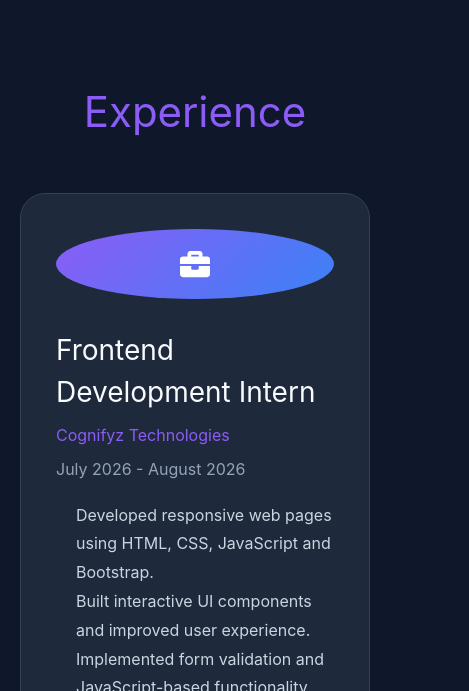
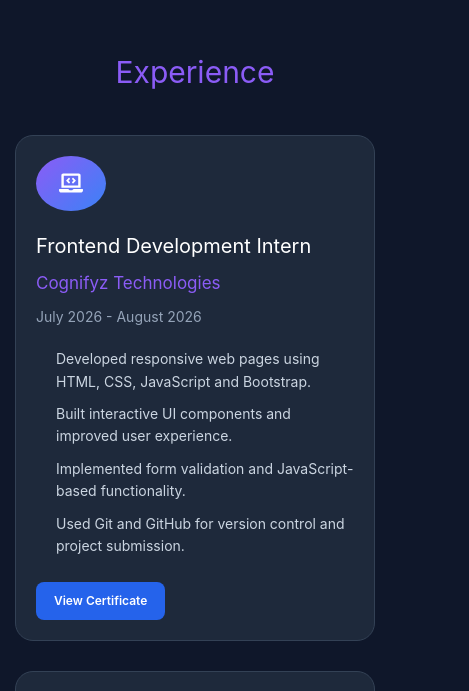
Before and after one commit to uday99-hi/uday-portfolio, a React (Vite) app: page / in a window 390 px wide. Shown: the part 7293-7984 px from the top of the page, 469 px wide, since content can reach past the window. Built offline with nearby package versions, Linux system fonts and the light colour scheme.

Commit message:
Added internship certificate and updated experience section

```diff
--- a/src/components/Experience.css
+++ b/src/components/Experience.css
@@ -1,156 +1,186 @@
 .experience-section{
-
     padding:100px 20px;
-
 }
 
-
 .experience-container{
-
-    max-width:1000px;
-
+    max-width:1200px;
     margin:auto;
-
 }
 
+.experience-container h2{
+    text-align:center;
+    font-size:42px;
+    color:#8B5CF6;
+    margin-bottom:60px;
+}
+
+.experience-card{
+    display:flex;
+    gap:30px;
+    align-items:flex-start;
+    background:#1E293B;
+    border:1px solid #334155;
+    border-radius:22px;
+    padding:30px;
+    margin-bottom:30px;
+    transition:.35s;
+}
+
+.experience-card:hover{
+    transform:translateY(-10px);
+    border-color:#8B5CF6;
+    box-shadow:0 20px 40px rgba(139,92,246,.20);
+}
+
+.experience-icon{
+    min-width:70px;
+    width:70px;
+    height:70px;
+    display:flex;
+    justify-content:center;
+    align-items:center;
+    border-radius:50%;
+    background:linear-gradient(135deg,#8B5CF6,#3B82F6);
+    color:white;
+    font-size:30px;
+}
+
+.experience-content{
+    flex:1;
+}
+
+.experience-content h3{
+    color:white;
+    font-size:26px;
+    margin-bottom:10px;
+}
+
+.experience-content h4{
+    color:#8B5CF6;
+    font-size:20px;
+    margin-bottom:8px;
+}
+
+.experience-content span{
+    color:#94A3B8;
+    font-size:15px;
+}
+
+.experience-content ul{
+    margin-top:20px;
+    padding-left:20px;
+}
+
+.experience-content li{
+    color:#CBD5E1;
+    line-height:1.8;
+    margin-bottom:10px;
+}
+
+.certificate-btn{
+    display:inline-flex;
+    justify-content:center;
+    align-items:center;
+    margin-top:20px;
+    padding:10px 18px;
+    background:linear-gradient(135deg,#8B5CF6,#3B82F6);
+    color:white;
+    text-decoration:none;
+    border-radius:10px;
+    font-size:14px;
+    font-weight:600;
+    transition:.3s;
+}
+
+.certificate-btn:hover{
+    transform:translateY(-3px);
+}
+
+.education-score{
+    color:#8B5CF6;
+    font-weight:600;
+    margin-top:10px;
+}
+
+/* Tablet */
+
+@media(max-width:768px){
 
     .experience-container h2{
-
-    text-align:center;
-
-    color:#8B5CF6;
-
-    font-size:42px;
-
-    margin-bottom:50px;
-
+        font-size:36px;
     }
 
-
-
     .experience-card{
-
-    display:flex;
-
-    gap:30px;
-
-    background:#1E293B;
-
-    padding:35px;
-
-    border-radius:25px;
-
-    border:1px solid #334155;
-
-    transition:.3s;
-
+        flex-direction:column;
+        padding:25px;
+        gap:20px;
     }
 
-
-
-.experience-card:hover{
-
-    transform:translateY(-8px);
-
-    border-color:#8B5CF6;
-
-    box-shadow:
-    0 20px 40px rgba(139,92,246,.2);
-
+    .experience-icon{
+        width:65px;
+        height:65px;
+        font-size:28px;
     }
 
-
-
-.experience-icon{
-
-    min-width:70px;
-
-    height:70px;
-
-    display:flex;
-
-    justify-content:center;
-
-    align-items:center;
-
-    border-radius:50%;
-
-    background:linear-gradient(
-    135deg,
-    #8B5CF6,
-    #3B82F6
-    );
-
-    color:white;
-
-    font-size:30px;
-
+    .experience-content h3{
+        font-size:24px;
     }
 
-
-
-.experience-content h3{
-
-    color:#F8FAFC;
-
-    font-size:28px;
-
+    .experience-content h4{
+        font-size:18px;
     }
 
-
-
-.experience-content h4{
-
-    color:#8B5CF6;
-
-    margin:10px 0;
-
-}
-
-
-
-.experience-content span{
-
-    color:#94A3B8;
-
-}
-
-
-
-.experience-content ul{
-
-    margin-top:20px;
-
-    padding-left:20px;
-
-    color:#CBD5E1;
-
-    line-height:1.8;
-
-}
-
-
-
-@media(max-width:700px){
-
-.experience-card{
-
-    flex-direction:column;
-
+    .certificate-btn{
+        padding:9px 16px;
+        font-size:13px;
     }
 
 }
 
-.education-score{
+/* Mobile */
 
-    color:#8B5CF6;
+@media(max-width:480px){
 
-    font-weight:600;
+    .experience-section{
+        padding:70px 15px;
+    }
 
-    margin-top:10px;
+    .experience-container h2{
+        font-size:30px;
+        margin-bottom:40px;
+    }
+
+    .experience-card{
+        padding:20px;
+        border-radius:18px;
+    }
+
+    .experience-icon{
+        width:55px;
+        height:55px;
+        font-size:24px;
+    }
+
+    .experience-content h3{
+        font-size:20px;
+    }
+
+    .experience-content h4{
+        font-size:17px;
+    }
+
+    .experience-content span{
+        font-size:14px;
+    }
+
+    .experience-content li{
+        font-size:14px;
+        line-height:1.6;
+    }
+
+    .certificate-btn{
+        font-size:12px;
+        padding:8px 14px;
+    }
 
 }
-
-.experience-card {
-    margin-bottom: 30px;
-}
--- a/src/components/Experience.jsx
+++ b/src/components/Experience.jsx
@@ -1,19 +1,14 @@
 import "./Experience.css";
 import { motion } from "framer-motion";
-import { FaBriefcase, FaLaptopCode } from "react-icons/fa";
-
+import { FaLaptopCode } from "react-icons/fa";
 
 const experiences = [
-
   {
-    icon: <FaBriefcase />,
-
+    icon: <FaLaptopCode />,
     role: "Frontend Development Intern",
-
     company: "Cognifyz Technologies",
-
     duration: "July 2026 - August 2026",
-
+    certificate: "/cognifyz.certificate.pdf",
     points: [
       "Developed responsive web pages using HTML, CSS, JavaScript and Bootstrap.",
       "Built interactive UI components and improved user experience.",
@@ -21,17 +16,12 @@ const experiences = [
       "Used Git and GitHub for version control and project submission."
     ]
   },
-
-
   {
     icon: <FaLaptopCode />,
-
     role: "Python Full Stack Developer Training",
-
     company: "DheeCoding Lab",
-
     duration: "Feb 2025 - May 2026",
-
+    certificate: "/Dhee_Coding_Lab_Certificate.pdf",
     points: [
       "Completed Python Full Stack Development training covering frontend, backend and database concepts.",
       "Worked with Python, Django, HTML, CSS, JavaScript and SQL.",
@@ -39,121 +29,55 @@ const experiences = [
       "Strengthened programming, debugging and software development skills."
     ]
   }
-
 ];
 
+function Experience() {
+  return (
+    <section className="experience-section">
+      <div className="experience-container">
+        <h2>Experience</h2>
 
-function Experience(){
-
-return (
-
-<section id="experience" className="experience-section">
-
-<div className="experience-container">
-
-
-<h2>
-Experience
-</h2>
-
-
-<div className="experience-list">
-
-
-{
-experiences.map((exp,index)=>(
-
-
+        {experiences.map((exp, index) => (
           <motion.div
-
             key={index}
-
             className="experience-card"
-
-initial={{
-opacity:0,
-x:-50
-}}
-
-whileInView={{
-opacity:1,
-x:0
-}}
-
-transition={{
-duration:0.6
-}}
-
-viewport={{
-once:true
-}}
-
+            initial={{ opacity: 0, x: -50 }}
+            whileInView={{ opacity: 1, x: 0 }}
+            transition={{ duration: 0.6 }}
+            viewport={{ once: true }}
           >
-
-
             <div className="experience-icon">
-
               {exp.icon}
-
             </div>
 
-
-
+            {/* This wrapper is important */}
             <div className="experience-content">
-
-
-<h3>
-{exp.role}
-</h3>
-
-
-<h4>
-{exp.company}
-</h4>
-
-
-<span>
-{exp.duration}
-</span>
-
-
+              <h3>{exp.role}</h3>
+              <h4>{exp.company}</h4>
+              <span>{exp.duration}</span>
 
               <ul>
+                {exp.points.map((point, i) => (
+                  <li key={i}>{point}</li>
+                ))}
+              </ul>
 
-{
-exp.points.map((point,i)=>(
-
-<li key={i}>
-{point}
-</li>
-
-))
+              {exp.certificate && (
+                <a
+                  href={exp.certificate}
+                  target="_blank"
+                  rel="noreferrer"
+                  className="certificate-btn"
+                >
+                  View Certificate
+                </a>
+              )}
+            </div>
+          </motion.div>
+        ))}
+      </div>
+    </section>
+  );
 }
 
-</ul>
-
-
-</div>
-
-
-</motion.div>
-
-
-))
-
-}
-
-
-</div>
-
-
-</div>
-
-</section>
-
-);
-
-}
-
-
 export default Experience;
--- a/src/components/Footer.css
+++ b/src/components/Footer.css
@@ -95,3 +95,18 @@
     font-size:14px;
 
 }
+
+.certificate-btn{
+    display:inline-block;
+    margin-top:15px;
+    padding:10px 18px;
+    background:#2563eb;
+    color:#fff;
+    text-decoration:none;
+    border-radius:8px;
+    transition:0.3s;
+}
+
+.certificate-btn:hover{
+    background:#1d4ed8;
+}
--- a/src/index.css
+++ b/src/index.css
@@ -161,3 +161,48 @@ p {
   }
 
 }
+
+* {
+    margin: 0;
+    padding: 0;
+    box-sizing: border-box;
+}
+
+html,
+body {
+    width: 100%;
+    overflow-x: hidden;
+}
+
+#root {
+    width: 100%;
+    overflow-x: hidden;
+}
+img {
+    max-width: 100%;
+    height: auto;
+    display: block;
+}
+section {
+    width: 100%;
+}
+
+.container {
+    width: 100%;
+    max-width: 1200px;
+    margin: auto;
+    padding: 0 20px;
+}
+@media (max-width: 768px) {
+    h1 {
+        font-size: 32px;
+    }
+
+    h2 {
+        font-size: 28px;
+    }
+
+    p {
+        font-size: 16px;
+    }
+}
```
Also changed, not shown: 1 other file (tests, documents, lock files or other folders). Lines whose indentation alone changed are shown as unchanged.
